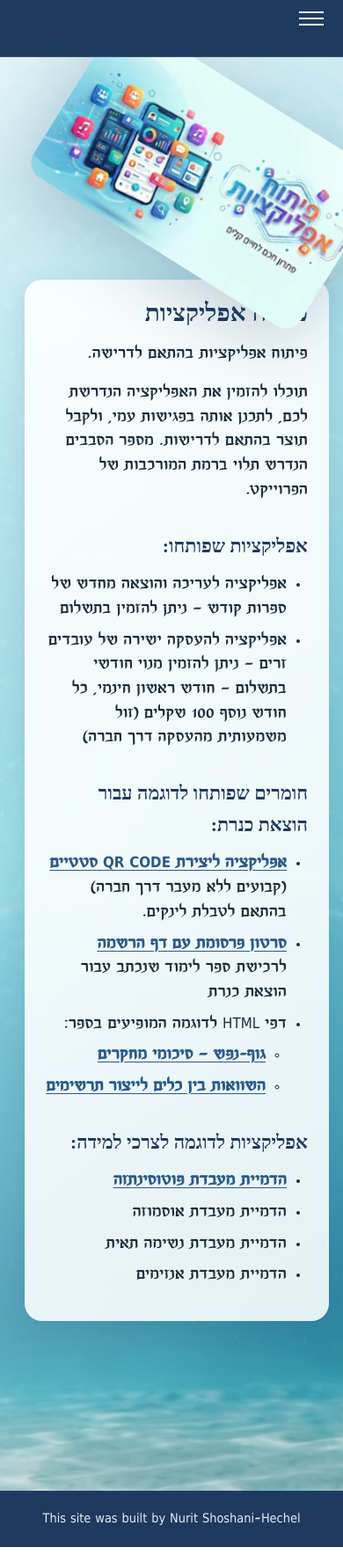
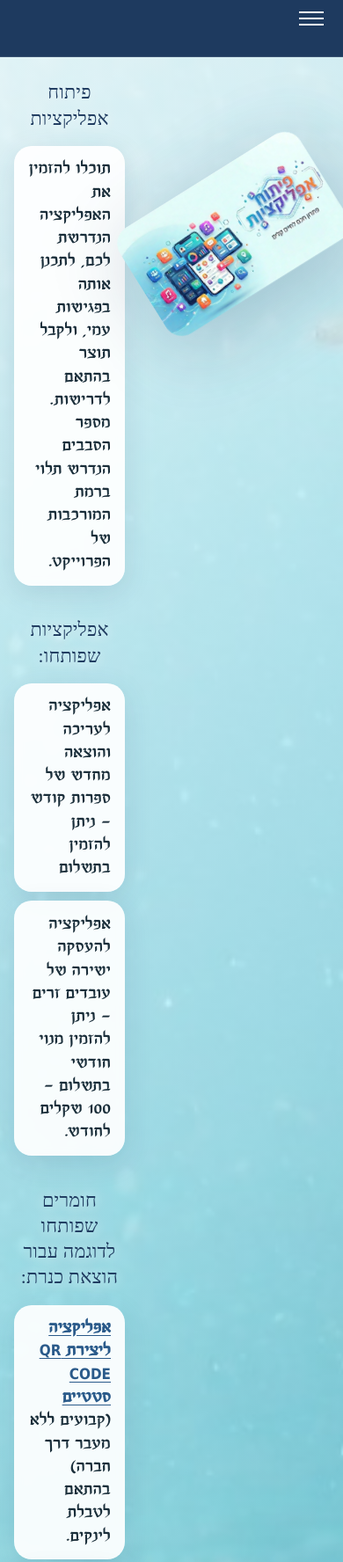
Before and after one commit to Nsh68/Nurits_site, a plain HTML site: page apps.html in a window 390 px wide. Shown: the top 1776 px of the page at 88% size. Drawn offline with Linux system fonts and the light colour scheme; a web font is replaced by a local one.

Commit message:
Redesign apps page with panel layout and improve training testimonials alignment.

```diff
--- a/apps.html
+++ b/apps.html
@@ -5,7 +5,7 @@
   <meta name="viewport" content="width=device-width, initial-scale=1.0" />
   <meta name="description" content="פיתוח אפליקציות בהתאם לדרישה — נורית שושני-הכל" />
   <title>פיתוח אפליקציות | נורית שושני-הכל</title>
-  <link rel="stylesheet" href="styles.css?v=20260602b" />
+  <link rel="stylesheet" href="styles.css?v=20260607p" />
 </head>
 <body>
   <a class="skip-link" href="#main">דלג לתוכן</a>
@@ -27,57 +27,44 @@
   <main id="main" class="page page--apps">
     <div class="page-home__overlay" aria-hidden="true"></div>
     <div class="container apps-page__inner">
-      <div class="apps-grid apps-layout-canvas" id="apps-layout-canvas">
-        <div class="apps-content apps-layout-item" data-layout-id="text" id="apps-layout-text">
-          <h1 class="page__title">פיתוח אפליקציות</h1>
-          <p>פיתוח אפליקציות בהתאם לדרישה.</p>
-          <p>תוכלו להזמין את האפליקציה הנדרשת לכם, לתכנן אותה בפגישות עמי, ולקבל תוצר בהתאם לדרישות. מספר הסבבים הנדרש תלוי ברמת המורכבות של הפרוייקט.</p>
-          <h2>אפליקציות שפותחו:</h2>
-          <ul>
-            <li>אפליקציה לעריכה והוצאה מחדש של ספרות קודש – ניתן להזמין בתשלום</li>
-            <li>אפליקציה להעסקה ישירה של עובדים זרים – ניתן להזמין מנוי חודשי בתשלום – חודש ראשון חינמי, כל חודש נוסף 100 שקלים (זול משמעותית מהעסקה דרך חברה)</li>
+      <div class="apps-grid">
+        <div class="apps-grid__content">
+          <h1 class="apps-page__title">פיתוח אפליקציות</h1>
+          <ul class="apps-panel-list">
+            <li class="apps-panel-list__item">תוכלו להזמין את האפליקציה הנדרשת לכם, לתכנן אותה בפגישות עמי, ולקבל תוצר בהתאם לדרישות. מספר הסבבים הנדרש תלוי ברמת המורכבות של הפרוייקט.</li>
           </ul>
-          <h2>חומרים שפותחו לדוגמה עבור הוצאת כנרת:</h2>
-          <ul>
-            <li><a href="https://genie-qr-creator.vercel.app/" target="_blank" rel="noopener noreferrer">אפליקציה ליצירת QR CODE סטטיים</a> (קבועים ללא מעבר דרך חברה) בהתאם לטבלת לינקים.</li>
-            <li><a href="https://nsh68.github.io/Biology-Kineret/" target="_blank" rel="noopener noreferrer">סרטון פרסומת עם דף הרשמה</a> לרכישת ספר לימוד שנכתב עבור הוצאת כנרת</li>
-            <li>דפי HTML לדוגמה המופיעים בספר:
+          <h2 class="apps-page__title apps-page__title--section">אפליקציות שפותחו:</h2>
+          <ul class="apps-panel-list">
+            <li class="apps-panel-list__item">אפליקציה לעריכה והוצאה מחדש של ספרות קודש – ניתן להזמין בתשלום</li>
+            <li class="apps-panel-list__item">אפליקציה להעסקה ישירה של עובדים זרים – ניתן להזמין מנוי חודשי בתשלום – 100 שקלים לחודש.</li>
+          </ul>
+          <h2 class="apps-page__title apps-page__title--section">חומרים שפותחו לדוגמה עבור הוצאת כנרת:</h2>
+          <ul class="apps-panel-list">
+            <li class="apps-panel-list__item"><a href="https://genie-qr-creator.vercel.app/" target="_blank" rel="noopener noreferrer">אפליקציה ליצירת QR CODE סטטיים</a> (קבועים ללא מעבר דרך חברה) בהתאם לטבלת לינקים.</li>
+            <li class="apps-panel-list__item"><a href="https://nsh68.github.io/Biology-Kineret/" target="_blank" rel="noopener noreferrer">סרטון פרסומת עם דף הרשמה</a> לרכישת ספר לימוד שנכתב עבור הוצאת כנרת</li>
+            <li class="apps-panel-list__item">
+              דפי HTML לדוגמה המופיעים בספר:
               <ul>
                 <li><a href="https://nsh68.github.io/Body_and_Soul/" target="_blank" rel="noopener noreferrer">גוף-נפש – סיכומי מחקרים</a></li>
                 <li><a href="https://nsh68.github.io/flow_chart_tools/" target="_blank" rel="noopener noreferrer">השוואות בין כלים לייצור תרשימים</a></li>
               </ul>
             </li>
           </ul>
-          <h2>אפליקציות לדוגמה לצרכי למידה:</h2>
-          <ul>
-            <li><a href="https://phyto-lab-wiz.lovable.app/" target="_blank" rel="noopener noreferrer">הדמיית מעבדת פוטוסינתזה</a></li>
-            <li>הדמיית מעבדת אוסמוזה</li>
-            <li>הדמיית מעבדת נשימה תאית</li>
-            <li>הדמיית מעבדת אנזימים</li>
+          <h2 class="apps-page__title apps-page__title--section">אפליקציות לדוגמה לצרכי למידה:</h2>
+          <ul class="apps-panel-list">
+            <li class="apps-panel-list__item"><a href="https://phyto-lab-wiz.lovable.app/" target="_blank" rel="noopener noreferrer">הדמיית מעבדת פוטוסינתזה</a></li>
+            <li class="apps-panel-list__item">הדמיית מעבדת אוסמוזה</li>
+            <li class="apps-panel-list__item">הדמיית מעבדת נשימה תאית</li>
+            <li class="apps-panel-list__item">הדמיית מעבדת אנזימים</li>
           </ul>
         </div>
-        <figure class="apps-grid__visual apps-layout-item" data-layout-id="image" id="apps-layout-image">
+        <figure class="apps-grid__visual">
           <img src="assets/application.png" alt="פיתוח אפליקציות — פתרון חכם לחיים קלים" loading="lazy" width="640" height="400" />
         </figure>
-      </div>
-      <div class="apps-layout-toolbar" id="apps-layout-toolbar" aria-label="עריכת מיקום בדף">
-        <button type="button" class="apps-layout-toolbar__btn" id="apps-layout-toggle" aria-pressed="false" onclick="window.toggleAppsLayoutEdit && window.toggleAppsLayoutEdit()">
-          גרור ומקם אלמנטים
-        </button>
-        <button type="button" class="apps-layout-toolbar__btn apps-layout-toolbar__btn--secondary" id="apps-layout-reset">
-          איפוס מיקום
-        </button>
-        <label class="apps-layout-toolbar__rotate" id="apps-layout-rotate-wrap" hidden>
-          <span>סיבוב תמונה</span>
-          <input type="range" id="apps-layout-rotate" min="-20" max="50" value="32" step="1" />
-          <output id="apps-layout-rotate-value">32°</output>
-        </label>
-        <p class="apps-layout-toolbar__hint" id="apps-layout-hint" hidden>גררי את תיבת הטקסט והתמונה. המיקום נשמר אצלך בדפדפן.</p>
       </div>
     </div>
   </main>
   <footer class="site-footer"><div class="container"><p>This site was built by Nurit Shoshani-Hechel</p></div></footer>
   <script src="script.js"></script>
-  <script src="apps-layout.js?v=4"></script>
 </body>
 </html>
--- a/styles.css
+++ b/styles.css
@@ -729,41 +729,21 @@ main {
     grid-template-columns: 1fr;
   }
 
-  .page--apps .apps-layout-canvas {
-    min-height: 0;
-  }
-
-  .page--apps:not(.is-layout-editing) .apps-layout-item {
-    position: relative !important;
-    left: auto !important;
-    top: auto !important;
-    width: 100% !important;
-  }
-
-  .page--apps.is-layout-editing .apps-layout-item {
-    position: absolute !important;
-  }
-
-  .page--apps:not(.is-layout-editing) .apps-layout-canvas {
-    display: flex;
-    flex-direction: column;
-    gap: 1rem;
-  }
-
-  .page--apps:not(.is-layout-editing) .apps-grid__visual {
+  .page--apps .apps-grid {
+    grid-template-columns: 1fr;
+  }
+
+  .page--apps .apps-grid__visual {
     order: -1;
-  }
-
-  .page--apps:not(.is-layout-editing) .apps-grid__visual img {
+    justify-content: center;
+    padding-top: 0;
+  }
+
+  .page--apps .apps-grid__visual img {
     margin-inline: auto;
     max-width: min(100%, 480px);
-    max-height: none;
-    transform: rotate(var(--apps-image-rotate, 10deg));
+    transform: translateX(-20px) translateY(40px) scale(1.08) rotate(-10deg);
     transform-origin: center center;
-  }
-
-  .page--apps.is-layout-editing .apps-layout-canvas {
-    min-height: clamp(520px, 80vh, 920px);
   }
 
   .page--training .training-grid__visual {
@@ -782,6 +762,18 @@ main {
     max-width: min(100%, 520px);
     max-height: min(78vh, 560px);
     transform: none;
+  }
+
+  .page--training .training-testimonials {
+    flex: none;
+    height: calc(clamp(300px, 40vh, 460px) + 46px + 4.75rem - 30px);
+    transform: translateX(calc(-1.5rem + 8px + var(--training-image-x, 0px) + var(--training-testimonials-x, 0px)))
+      translateY(var(--training-testimonials-y, 0px));
+  }
+
+  .page--training .training-visual-stack {
+    height: auto;
+    flex: none;
   }
 
   .page--training .training-grid {
@@ -1163,6 +1155,7 @@ main {
 
 .page--training .training-grid__visual {
   display: flex;
+  flex-direction: column;
   align-items: stretch;
   justify-content: flex-end;
   width: 100%;
@@ -1189,18 +1182,31 @@ main {
   display: flex;
   flex-direction: column;
   align-items: flex-start;
-  justify-content: flex-end;
-  gap: 0.4rem;
+  justify-content: flex-start;
+  gap: 0;
   width: 100%;
-  height: 100%;
+  height: auto;
+  min-height: 100%;
   overflow: visible;
 }
 
+@media (min-width: 901px) {
+  .page--training .training-testimonials {
+    position: absolute;
+    top: 23rem;
+    left: 0;
+    right: 0;
+    width: 100%;
+    margin-top: 0;
+    height: calc(100% - 23rem);
+    min-height: 220px;
+  }
+}
+
 .page--training .training-visual-stack>img {
-  position: absolute;
-  top: 0;
-  bottom: auto;
-  left: 0;
+  position: relative;
+  top: auto;
+  left: auto;
 }
 
 .page--training .training-testimonials {
@@ -1208,17 +1214,18 @@ main {
   align-self: flex-start;
   display: flex;
   flex-direction: column;
-  height: calc(clamp(300px, 40vh, 460px) + 46px);
-  max-height: calc(100% - 0.5rem);
-  background: transparent;
-  border-radius: 0;
-  box-shadow: none;
-  backdrop-filter: none;
-  padding: 0;
+  min-height: 200px;
+  height: calc(clamp(300px, 40vh, 460px) + 46px + 4.75rem - 30px);
+  background: rgba(255, 255, 255, 0.9);
+  border-radius: var(--radius-lg);
+  box-shadow: var(--shadow-soft);
+  backdrop-filter: blur(4px);
+  padding: 0.65rem 0.75rem 0.75rem;
   box-sizing: border-box;
-  margin-top: auto;
+  margin-top: 10px;
+  z-index: 3;
   transform: translateX(calc(-1.5rem + 8px + var(--training-image-x, 0px) + var(--training-testimonials-x, 0px)))
-    translateY(max(-81px, calc(-81px + var(--training-testimonials-y, 0px))));
+    translateY(var(--training-testimonials-y, 0px));
 }
 
 .page--training .training-testimonials__title {
@@ -1300,7 +1307,7 @@ main {
   flex: 1;
   overflow-x: clip;
   min-height: calc(100vh - var(--header-h));
-  padding: 1.75rem 0 0;
+  padding: 1.65rem 0 2rem;
   background: url("assets/backgrounds/sea2.png") center center / cover no-repeat;
 }
 
@@ -1321,6 +1328,102 @@ main {
   margin-inline: auto;
   padding-bottom: 2rem;
   overflow: visible;
+}
+
+.page--apps .apps-grid {
+  display: grid;
+  grid-template-columns: minmax(0, 1.28fr) minmax(0, 0.72fr);
+  gap: 1rem 0.5rem;
+  align-items: start;
+}
+
+.page--apps .apps-grid__content {
+  display: flex;
+  flex-direction: column;
+}
+
+.page--apps .apps-page__title {
+  font-family: var(--font-heading);
+  font-size: clamp(1.35rem, 2.8vw, 1.75rem);
+  color: var(--color-deep);
+  text-align: center;
+  margin: 0 0 1rem;
+  padding: 0;
+  line-height: 1.35;
+  font-weight: normal;
+  letter-spacing: 0.01em;
+  text-shadow: 0 2px 14px rgba(255, 255, 255, 0.95);
+}
+
+.page--apps .apps-page__title--section {
+  margin-top: 1.15rem;
+}
+
+.page--apps .apps-panel-list {
+  display: flex;
+  flex-direction: column;
+  gap: 0.65rem;
+  margin: 0 0 1.15rem;
+  padding: 0;
+  list-style: none;
+}
+
+.page--apps .apps-panel-list__item {
+  margin: 0;
+  padding: 0.85rem 1rem;
+  font-size: 1.06rem;
+  line-height: 1.55;
+  color: var(--color-text);
+  background: rgba(255, 255, 255, 0.92);
+  border-radius: var(--radius-lg);
+  box-shadow: var(--shadow-soft);
+  backdrop-filter: blur(4px);
+}
+
+.page--apps .apps-panel-list__item a {
+  color: var(--color-mid);
+  font-weight: bold;
+}
+
+.page--apps .apps-panel-list__item a:hover {
+  color: var(--color-accent);
+}
+
+.page--apps .apps-panel-list__item ul {
+  margin: 0.5rem 0 0;
+  padding-right: 1.25rem;
+}
+
+.page--apps .apps-panel-list__item li {
+  margin-bottom: 0.35rem;
+}
+
+.page--apps .apps-panel-list__item li:last-child {
+  margin-bottom: 0;
+}
+
+.page--apps .apps-grid__visual {
+  position: relative;
+  margin: 0;
+  margin-top: 100px;
+  display: flex;
+  align-items: flex-start;
+  justify-content: flex-start;
+  padding-top: 1.25rem;
+  overflow: visible;
+}
+
+.page--apps .apps-grid__visual img {
+  display: block;
+  width: 100%;
+  max-width: min(100%, 420px);
+  height: auto;
+  max-height: min(70vh, 504px);
+  object-fit: contain;
+  border-radius: var(--radius-lg);
+  transform: translateX(-20px) translateY(40px) scale(1.08) rotate(-32deg);
+  transform-origin: 14% 10%;
+  filter: drop-shadow(0 18px 40px rgba(30, 58, 95, 0.24));
 }
 
 .page--apps .apps-layout-canvas {
@@ -1363,30 +1466,6 @@ main {
 
 .page--apps .apps-content a:hover {
   color: var(--color-accent);
-}
-
-.page--apps .apps-grid__visual {
-  left: var(--apps-image-x, 0%);
-  top: var(--apps-image-y, 0%);
-  width: var(--apps-image-w, 43.2%);
-  padding: 0;
-  overflow: visible;
-  z-index: 3;
-  transform: translateX(40px);
-}
-
-.page--apps .apps-grid__visual img {
-  display: block;
-  width: 100%;
-  max-width: 100%;
-  height: auto;
-  max-height: min(70vh, 504px);
-  object-fit: contain;
-  border-radius: var(--radius-lg);
-  transform: rotate(var(--apps-image-rotate, 32deg));
-  transform-origin: 14% 10%;
-  filter: drop-shadow(0 18px 40px rgba(30, 58, 95, 0.24));
-  pointer-events: none;
 }
 
 .page--apps.is-layout-editing .apps-layout-item {
```
Also changed, not shown: training-testimonials.js (+56 -0 lines), training.html (+4 -4 lines), assets/contact-thanks-clownfish.png (added).
